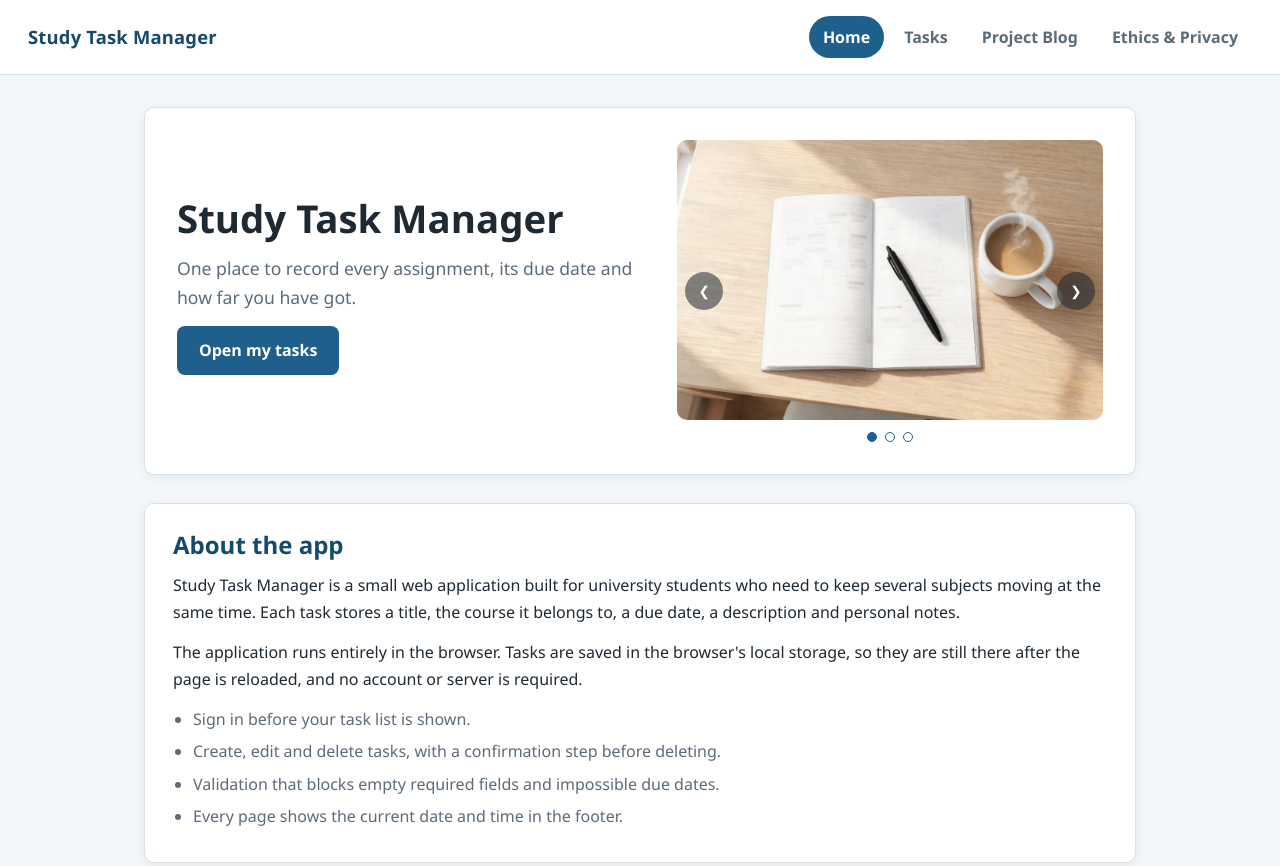
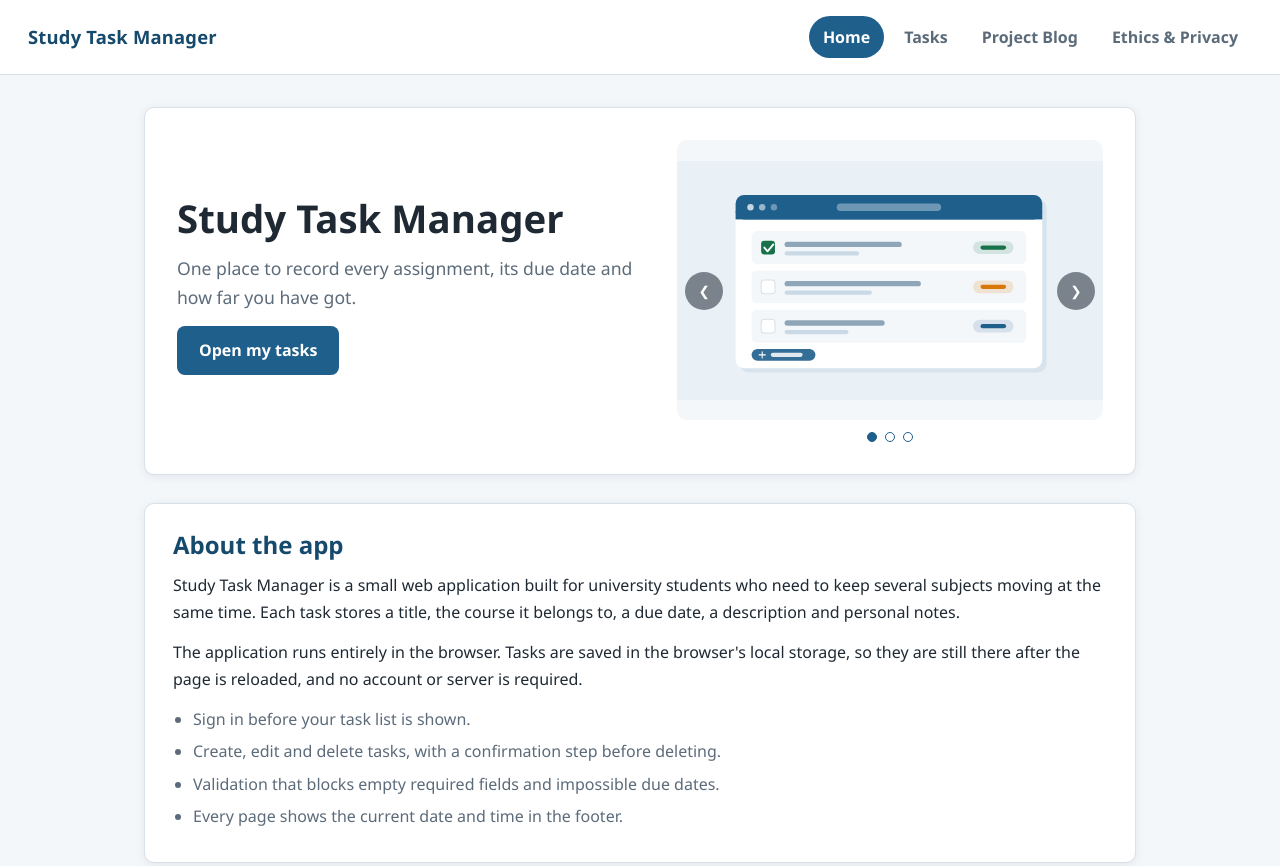
Before and after one commit to Ziyue-student/ITS_3.1_StudyTask, a plain HTML site: page index.html in a window 1280 px wide. Shown: the top 866 px of the page. Drawn offline with Linux system fonts and the light colour scheme.

Commit message:
Replace the AI photos with flat SVG illustrations

```diff
--- a/css/style.css
+++ b/css/style.css
@@ -164,7 +164,8 @@ main {
   display: block;
   width: 100%;
   height: 280px;
-  object-fit: cover;
+  /* contain keeps the whole illustration visible instead of cropping it. */
+  object-fit: contain;
   border-radius: var(--radius);
   background: var(--surface-alt);
 }
--- a/index.html
+++ b/index.html
@@ -34,7 +34,7 @@
       </div>
 
       <div class="slider" aria-roledescription="carousel" aria-label="Study Task Manager preview images">
-        <img id="heroImage" src="images/study-1.jpg" alt="A student planning the week in a paper planner">
+        <img id="heroImage" src="images/hero-tasks.svg" alt="Illustration of a task list window with completed and pending tasks">
 
         <div class="slider-controls">
           <button type="button" id="prevImage" class="slider-button" aria-label="Show previous image">&#10094;</button>
--- a/js/app.js
+++ b/js/app.js
@@ -47,9 +47,9 @@
   }
 
   var images = [
-    { file: "study-1.jpg", alt: "A student planning the week in a paper planner" },
-    { file: "study-2.jpg", alt: "A laptop with a list of assignments on the screen" },
-    { file: "study-3.jpg", alt: "Notes and highlighted reading on a study desk" }
+    { file: "hero-tasks.svg", alt: "Illustration of a task list window with completed and pending tasks" },
+    { file: "hero-planner.svg", alt: "Illustration of a weekly planner with highlighted due dates" },
+    { file: "hero-progress.svg", alt: "Illustration of progress bars and a completion ring" }
   ];
 
   var currentIndex = 0;
```
Also changed, not shown: docs/screenshot-home.png, images/hero-planner.svg (added), images/hero-progress.svg (added), images/hero-tasks.svg (added), images/study-1.jpg (deleted), images/study-2.jpg (deleted), images/study-3.jpg (deleted), 1 other file.
